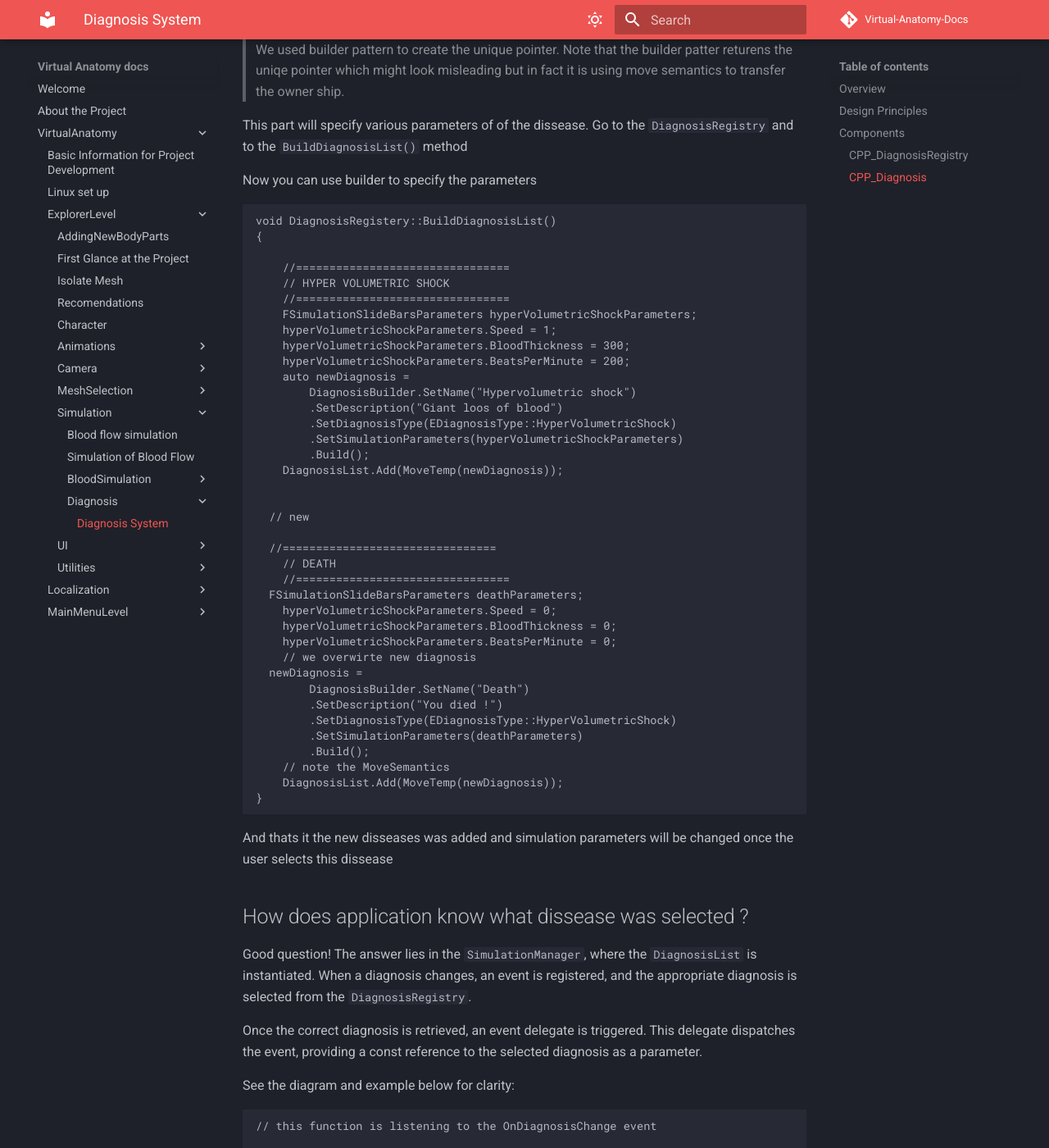
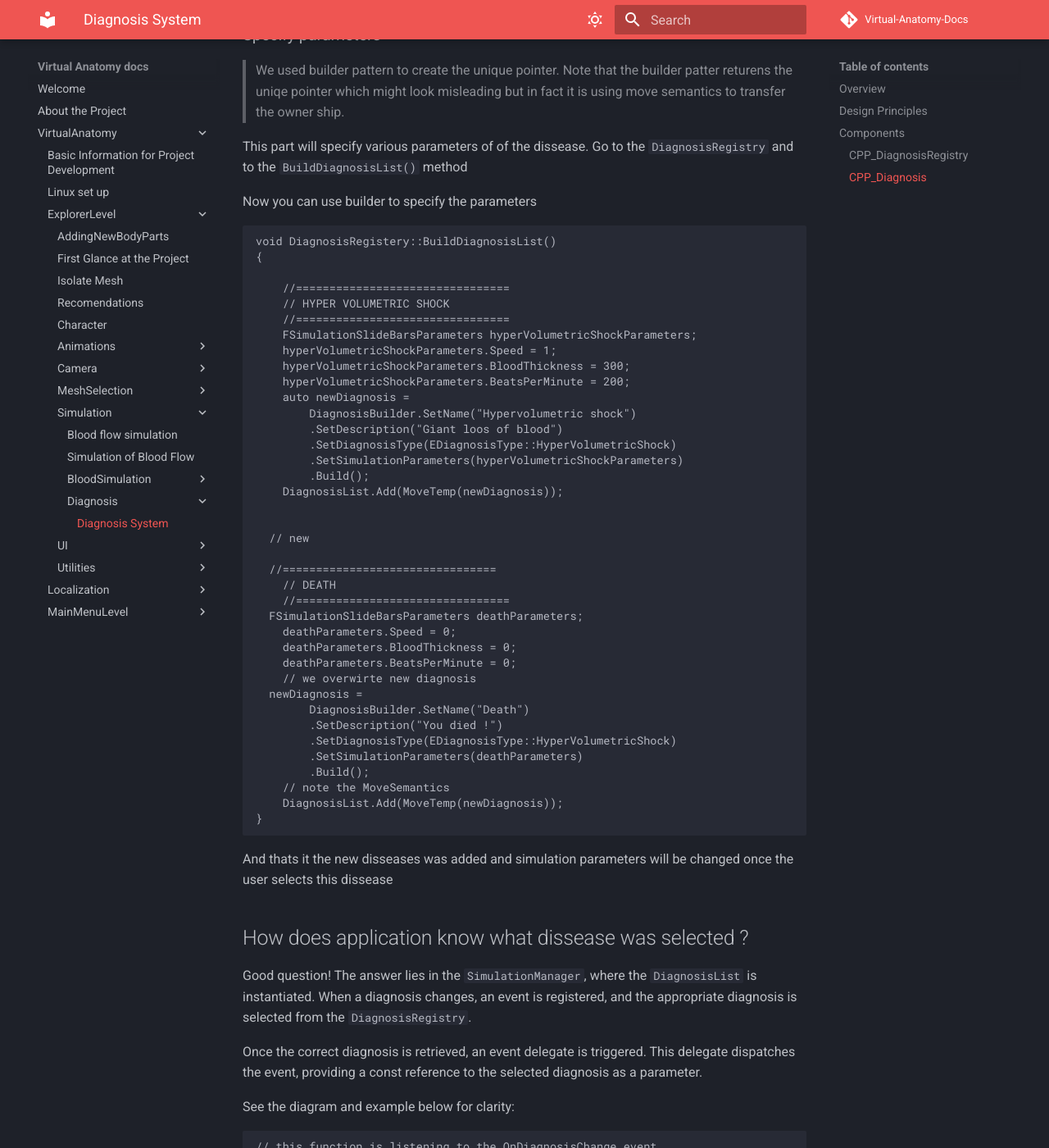
Before and after one commit to jrcz-data-science-lab/VirtualAnatomy-Documentation, an MkDocs documentation site: the page built from docs/VirtualAnatomy/ExplorerLevel/Simulation/Diagnosis/DiagnosisSystem.md, in a window 1280 px wide and 1400 px high, scrolled down 2962 px. Shown: the whole window at 82% size. Built offline with MkDocs 1.6.1 and Material for MkDocs 9.7.7, drawn with Linux system fonts in a browser that asks for light colours; comment, search, counter and statistics services are not loaded; some of the changed text lies outside the part shown.

Commit message:
chagned wrong variables in diagnosis system docs

```diff
--- a/docs/VirtualAnatomy/ExplorerLevel/Simulation/Diagnosis/DiagnosisSystem.md
+++ b/docs/VirtualAnatomy/ExplorerLevel/Simulation/Diagnosis/DiagnosisSystem.md
@@ -133,9 +133,9 @@ void DiagnosisRegistery::BuildDiagnosisList()
 	// DEATH
 	//================================
   FSimulationSlideBarsParameters deathParameters;
-	hyperVolumetricShockParameters.Speed = 0;
-	hyperVolumetricShockParameters.BloodThickness = 0;
-	hyperVolumetricShockParameters.BeatsPerMinute = 0;
+	deathParameters.Speed = 0;
+	deathParameters.BloodThickness = 0;
+	deathParameters.BeatsPerMinute = 0;
 	// we overwirte new diagnosis
   newDiagnosis =
 		DiagnosisBuilder.SetName("Death")
```
Also changed, not shown: other parts of docs/VirtualAnatomy/ExplorerLevel/Simulation/Diagnosis/DiagnosisSystem.md (+1 -1 lines).
